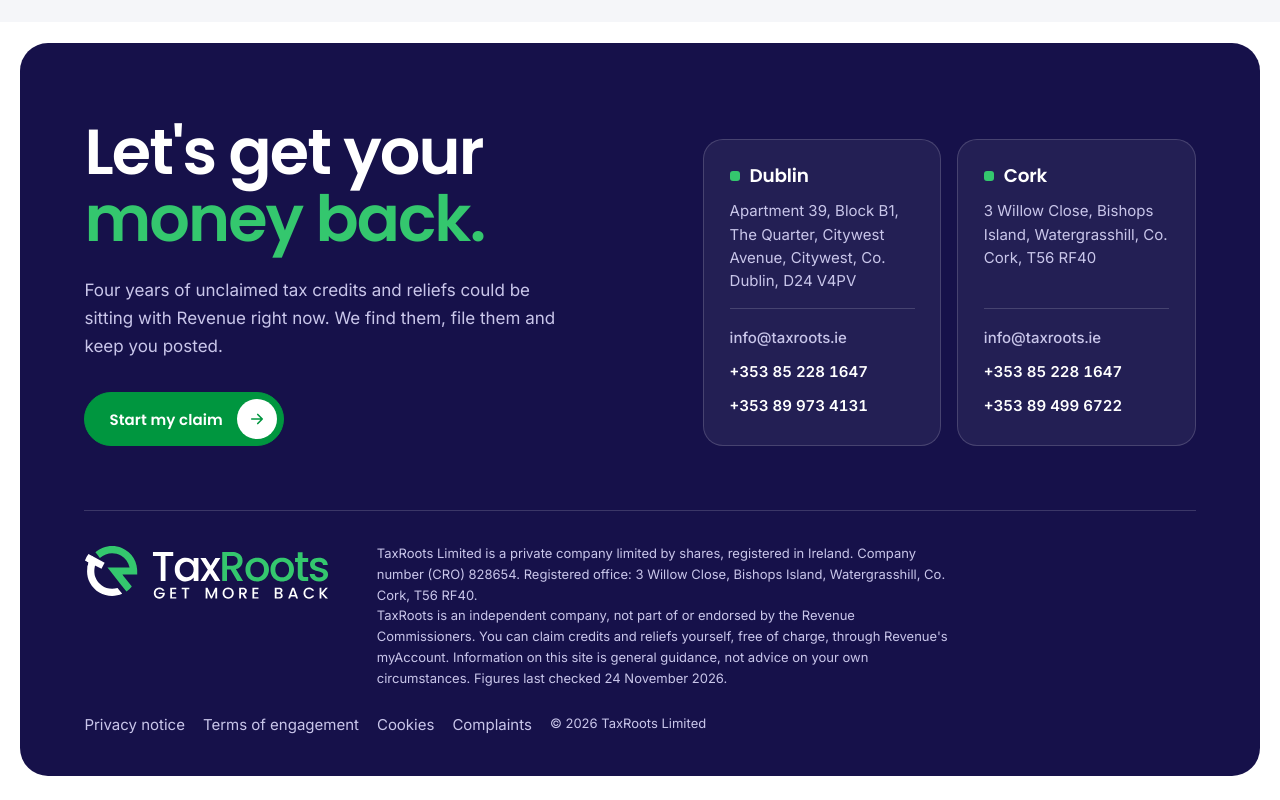
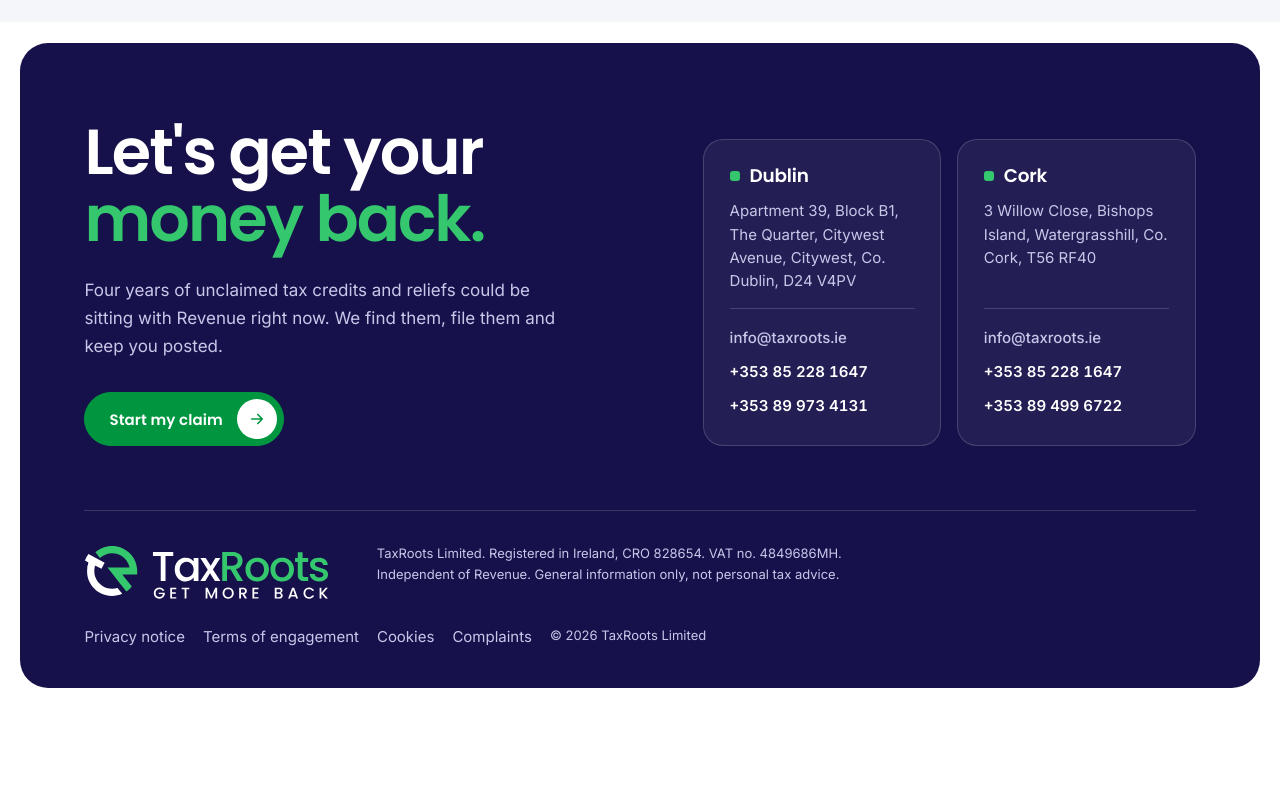
Before and after one commit to nasvih/taxroots, an Astro site: page / in a window 1280 px wide. Shown: the part 9434-10234 px from the top of the page. After the commit the page ends 10146 px from the top, so only its background shows below. Built offline with nearby package versions, Linux system fonts and the light colour scheme; Astro itself is replaced by a stand-in of ours.

Commit message:
Simple legal footer line: CRO + VAT no.
Co-Authored-By: Claude Opus 5.5 <noreply@anthropic.com>

```diff
--- a/src/components/Footer.astro
+++ b/src/components/Footer.astro
@@ -30,7 +30,7 @@ const year = new Date().getFullYear();
       </div>
       <div class="bottom">
         <Logo tone="dark" height={58} />
-        <p class="legal">{SITE.legal} is a private company limited by shares, registered in Ireland. Company number (CRO) {SITE.cro}. Registered office: {SITE.address}.<br />TaxRoots is an independent company, not part of or endorsed by the Revenue Commissioners. You can claim credits and reliefs yourself, free of charge, through Revenue's myAccount. Information on this site is general guidance, not advice on your own circumstances. Figures last checked 24 November 2026.</p>
+        <p class="legal">{SITE.legal}. Registered in Ireland, CRO {SITE.cro}. VAT no. {SITE.vat}.<br />Independent of Revenue. General information only, not personal tax advice.</p>
         <ul class="lg">
           {FOOTER.legal.map((l) => <li><a href={l.href}>{l.label}</a></li>)}
           <li><span>© {year} {SITE.legal}</span></li>
--- a/src/data/site.ts
+++ b/src/data/site.ts
@@ -7,6 +7,7 @@ export const SITE = {
   tagline: 'Get More Back',
   url: 'https://taxroots.ie',
   cro: '828654',
+  vat: '4849686MH',   // Revenue VAT04849686MH, registered 19/10/2026
   incorporated: '2026-10-19',
   city: 'Co. Cork, Ireland',
   email: 'info@taxroots.ie',
```
